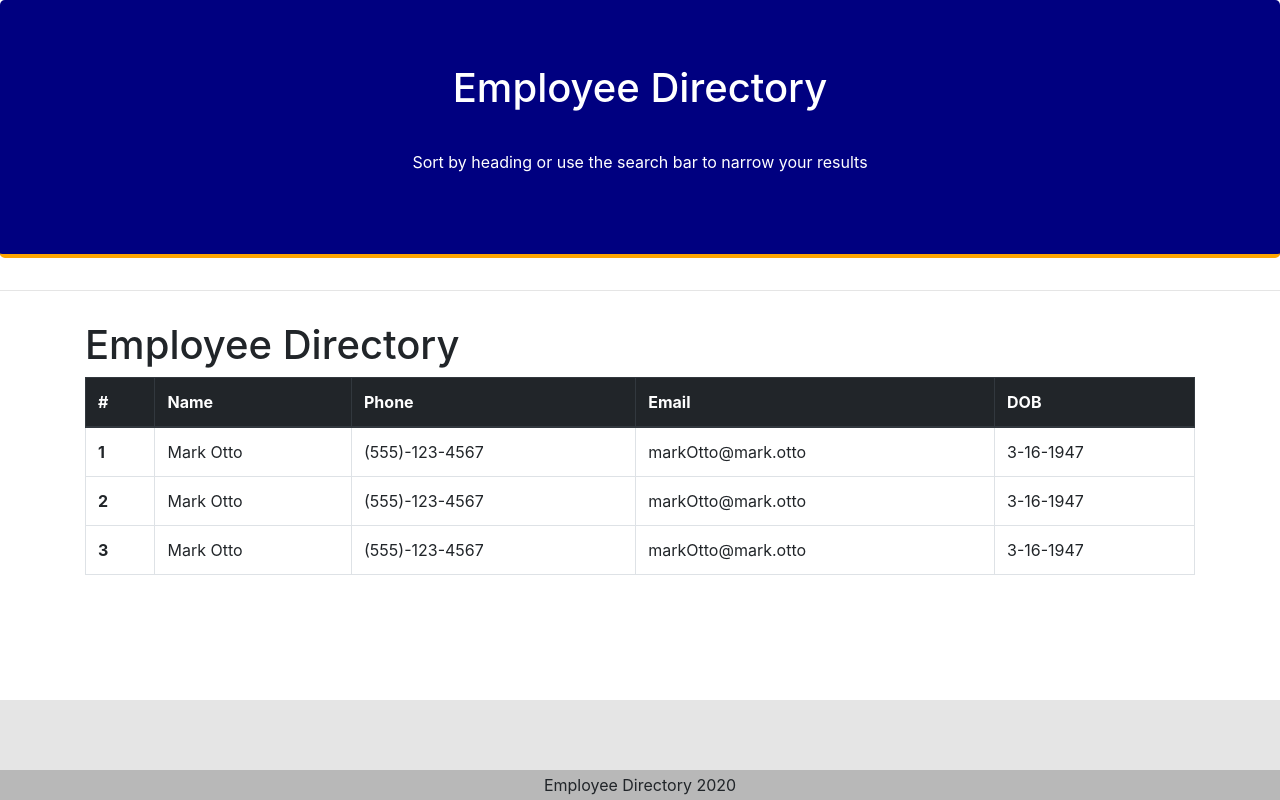
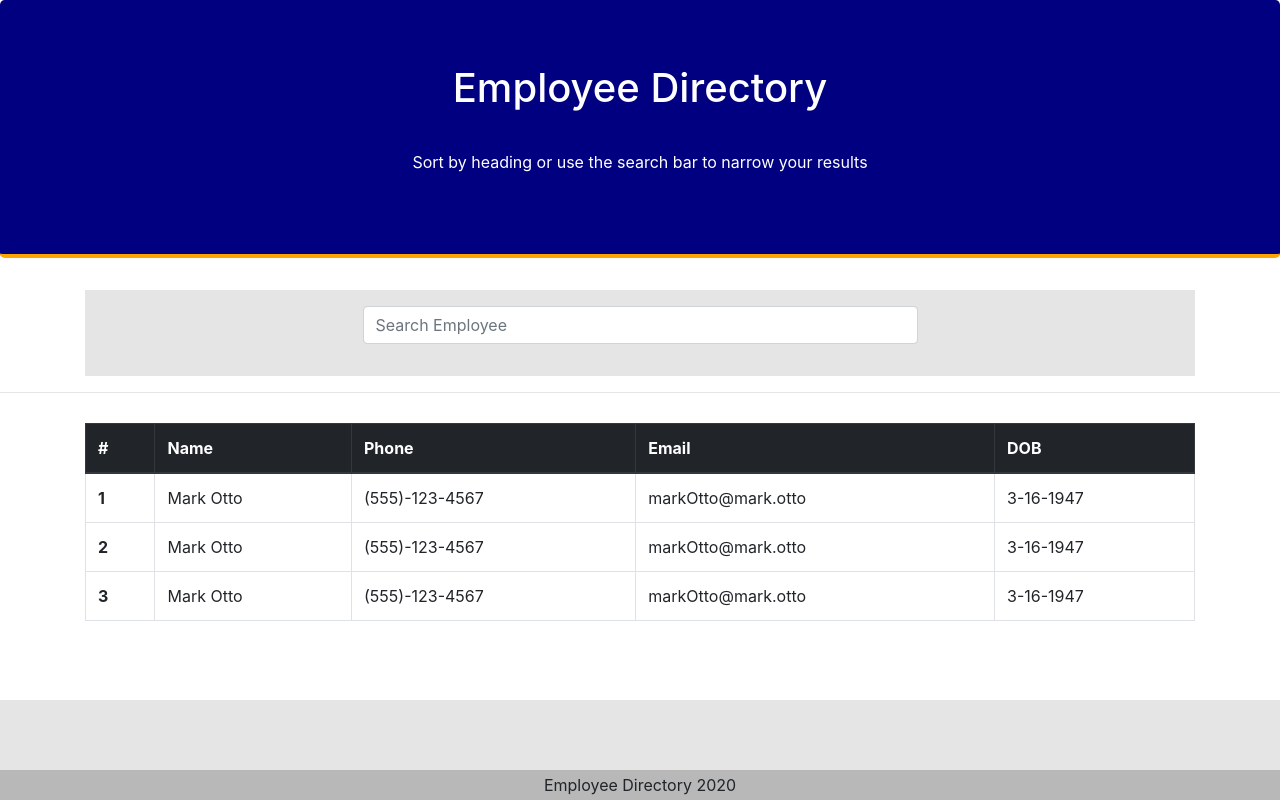
Before and after one commit to knightmac19/employee-directory-pmd, a React (Create React App) app: page / in a window 1280 px wide. Built offline with nearby package versions, Linux system fonts and the light colour scheme; no server answers.

Commit message:
adding SearchBar comp

```diff
--- /dev/null
+++ b/src/components/SearchBar/index.js
@@ -0,0 +1,27 @@
+import React from "react";
+import "./style.css";
+
+function SearchBar(props) {
+  return (
+    <div className="search-bar">
+      <form className="search-form">
+        <div className="form-group">
+
+          <input
+            value={props.search}
+            onChange={props.handleInputChange}
+            name="employee"
+            list="employees"
+            type="text"
+            className="form-control"
+            placeholder="Search Employee"
+            id="searchbar"
+          />
+        </div>
+      </form>
+    </div>
+
+  );
+}
+
+export default SearchBar;
--- /dev/null
+++ b/src/components/SearchBar/style.css
@@ -0,0 +1,10 @@
+.search-bar {
+  background: #E5E5E5;
+  padding-top:1rem;
+  padding-bottom:1rem;
+}
+.search-form {
+  width:50%;
+  margin-right:auto;
+  margin-left:auto;
+}
--- a/src/pages/Directory.js
+++ b/src/pages/Directory.js
@@ -4,6 +4,7 @@ import API from "../utils/API";
 import Container from "../components/Container";
 import Row from "../components/Row";
 import Col from "../components/Col";
+import SearchBar from "../components/SearchBar";
 import EmployeeList from "../components/EmployeeList";
 
 
@@ -28,14 +29,15 @@ class Directory extends Component {
   render() {
     return (
       <div>
-        <hr/>
-
-        <Container style={{ marginTop: 30 }}>
+        <Container>
           <Row>
             <Col size="md-12">
-              <h1>Employee Directory</h1>
+              <SearchBar />
             </Col>
           </Row>
+        </Container>
+        <hr />
+        <Container style={{ marginTop: 30 }}>
           <Row>
             <Col size="md-12">
               <EmployeeList employees={this.state.employees}/>
```
Also changed, not shown: src/components/SearchResults/index.js (added), src/components/SearchResults/style.css (added).
